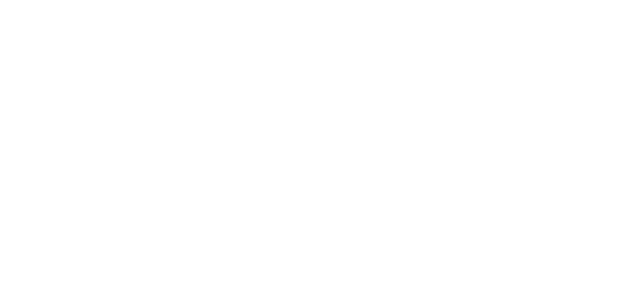
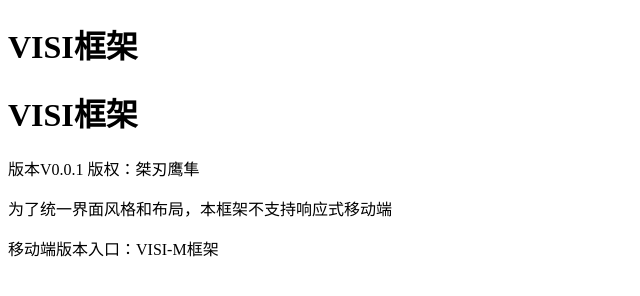
Before and after one commit to visdark/VISI, a website: page index.html in a window 1280 px wide. Shown: the whole page, without its empty margins (0-640 px from the left). Drawn offline with Linux system fonts and the light colour scheme.

```diff
--- a/index.html
+++ b/index.html
@@ -6,5 +6,19 @@
 </head>
 <body>
 
+<h1>VISI框架</h1>
+<h1>VISI框架</h1>
+版本V0.0.1
+版权：桀刃鹰隼
+
+
+<p>为了统一界面风格和布局，本框架不支持响应式移动端</p>
+移动端版本入口：VISI-M框架
+
+
+
+
+
+
 </body>
 </html>
```
Also changed, not shown: logo.png (added).
